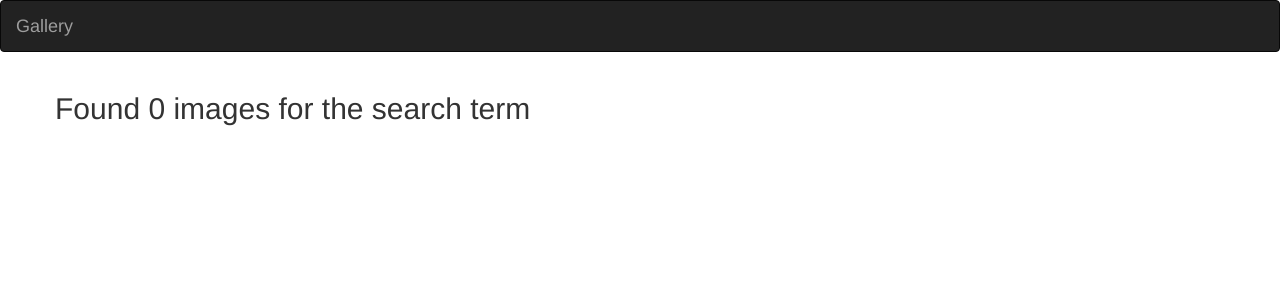
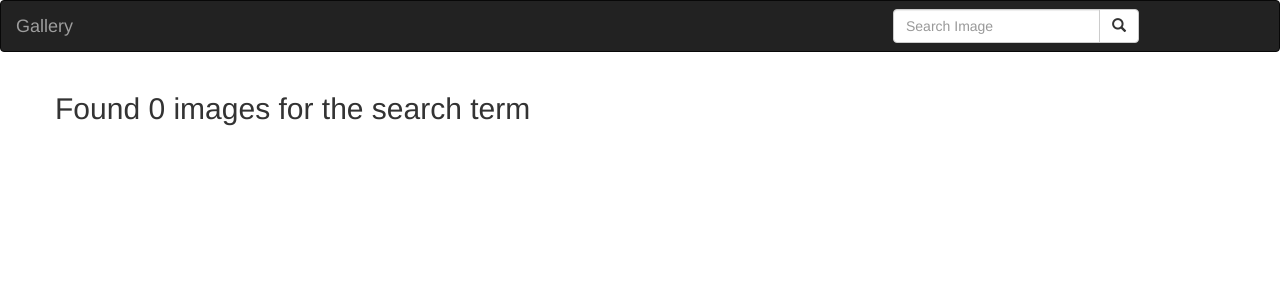
Before and after one commit to umwalikara/gallery-app, a Django app: template gallery/templates/all-gallery/search.html in a window 1280 px wide. Shown: the top 300 px of the page. Run offline with Django 3.2, Linux system fonts and the light colour scheme; the template is opened without the code that fills it, so the values that code supplies are empty; parts of the project's set-up code (start-up, migrations or seed data) failed here and were passed over; some libraries are stand-ins or nearby versions.

Commit message:
adding navbar.html

```diff
--- a/gallery/templates/navbar.html
+++ b/gallery/templates/navbar.html
@@ -13,7 +13,7 @@
       </div>
 
 <!-- Adding a search form  -->
-<!-- <div class="col-sm-4 col-md-4 navbar-right">
+<div class="col-sm-4 col-md-4 navbar-right">
 
   <form class="navbar-form" role="search" action="{% url 'search_results' %}">
 
@@ -25,7 +25,7 @@
     </div>
 
   </form>
-</div> -->
+</div>
 <!-- search form end -->
 
     </div>
```
